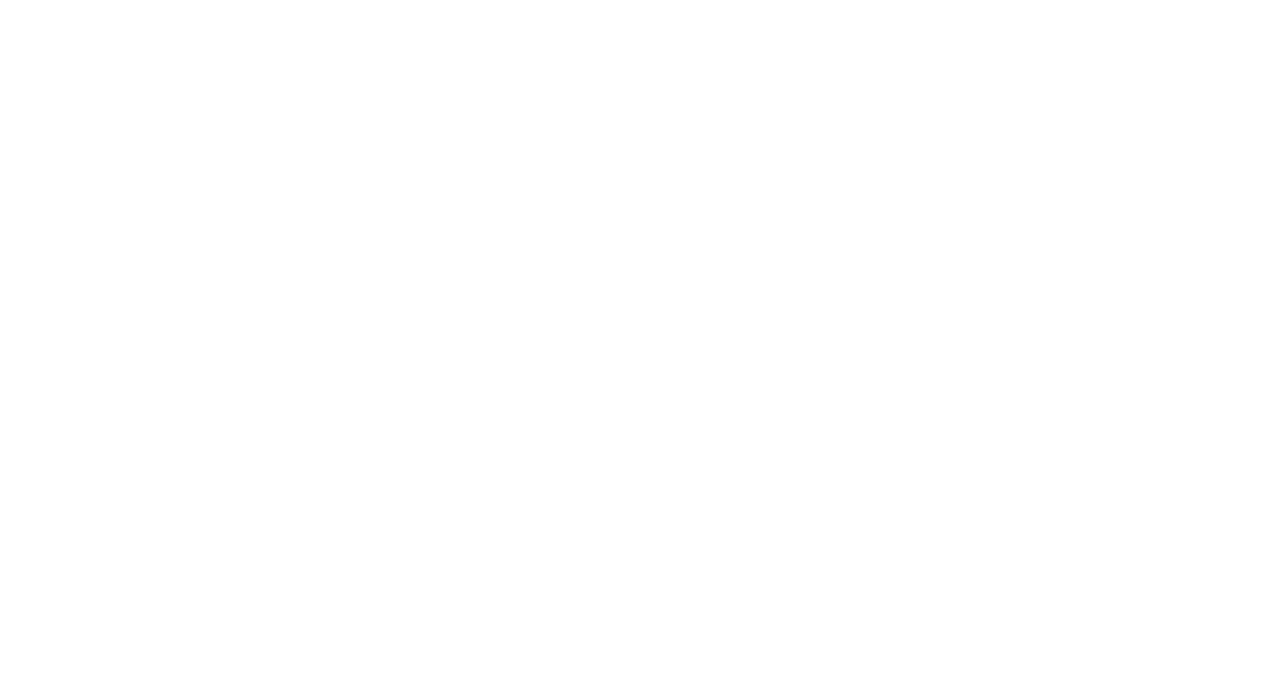
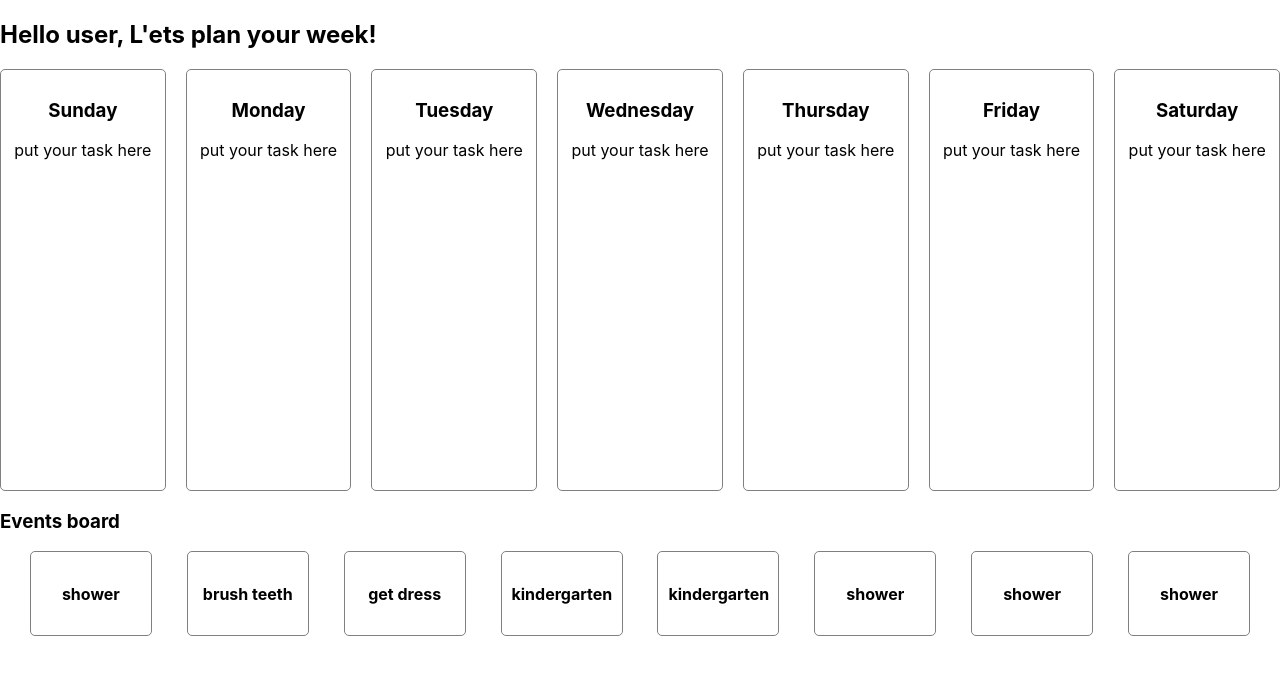
Before and after one commit to TamarShalmon/kids_calendar, a React (Create React App) app: page / in a window 1280 px wide. Shown: the top 674 px of the page. Built offline with nearby package versions, Linux system fonts and the light colour scheme.

Commit message:
start_basic

```diff
--- a/src/components/App.js
+++ b/src/components/App.js
@@ -1,9 +1,19 @@
 import './App.css';
+import Week from './Week';
+import days from '../days';
+import Events from './Events';
+import events from '../events';
 
 function App() {
+
   return (
     <div className="container">
-
+      <h2>Hello user, L'ets plan your week!</h2>
+      <Week days={days} />
+      <div>
+        <h3>Events board</h3>
+      <Events events={events} />
+      </div>
     </div>
   );
 }
--- /dev/null
+++ b/src/components/Day.css
@@ -0,0 +1,12 @@
+.day {
+    width: 200px;
+    height: 400px;
+    border: 1px solid gray;
+    padding: 10px;
+    border-radius: 5px;
+    text-align: center;
+  }
+
+  .product-image {
+    width: 100%;
+  }
--- /dev/null
+++ b/src/components/Day.js
@@ -0,0 +1,13 @@
+import React from 'react'
+import "./Day.css";
+
+function Day({ title, description }) {
+    return (
+        <div className='day'>
+            <h3>{title}</h3>
+            <p>{description}</p>
+        </div>
+    )
+}
+
+export default Day
--- /dev/null
+++ b/src/components/Event.css
@@ -0,0 +1,11 @@
+.event {
+    width: 100px;
+    border: 1px solid gray;
+    padding: 10px;
+    border-radius: 5px;
+    text-align: center;
+  }
+
+  .event-image {
+    width: 100%;
+  }
--- /dev/null
+++ b/src/components/Event.js
@@ -0,0 +1,13 @@
+import React from 'react'
+import "./Event.css";
+
+function Event({ title, image }) {
+    return (
+        <div className='event'>
+            <h4>{title}</h4>
+            <p>{image}</p>
+        </div>
+    )
+}
+
+export default Event
--- /dev/null
+++ b/src/components/Events.css
@@ -0,0 +1,6 @@
+.events {
+    display: flex;
+    flex-wrap: nowrap;
+    justify-content: space-evenly;
+    gap: 5px;
+  }
--- /dev/null
+++ b/src/components/Events.js
@@ -0,0 +1,19 @@
+import React from 'react'
+import Event from './Event'
+import './Events.css'
+
+
+function Events({ events }) {
+
+    return (
+        <div className='events'>
+            {events.map(event =>
+                <Event
+                    key={event.id}
+                    title={event.title}
+                    image={event.image} />)}
+        </div>
+    )
+}
+
+export default Events
--- /dev/null
+++ b/src/components/Week.css
@@ -0,0 +1,6 @@
+.week {
+    display: flex;
+    flex-wrap: nowrap;
+    justify-content: space-evenly;
+    gap: 20px;
+  }
--- /dev/null
+++ b/src/components/Week.js
@@ -0,0 +1,19 @@
+import React from 'react'
+import Day from './Day'
+import './Week.css'
+
+
+function Week({ days }) {
+
+    return (
+        <div className='week'>
+            {days.map(day =>
+                <Day
+                    key={day.id}
+                    title={day.title}
+                    description={day.description} />)}
+        </div>
+    )
+}
+
+export default Week
--- /dev/null
+++ b/src/days.js
@@ -0,0 +1,53 @@
+export default [
+    {
+        id: 1,
+        title: "Sunday",
+        task: "",
+        description: "put your task here",
+        category: "",
+        image: "",
+    },
+    {
+        id: 2,
+        title: "Monday",
+        task: "",
+        description: "put your task here",
+        category: "",
+        image: "",
+    },{
+        id: 3,
+        title: "Tuesday",
+        task: "",
+        description: "put your task here",
+        category: "",
+        image: "",
+    },{
+        id: 4,
+        title: "Wednesday",
+        task: "",
+        description: "put your task here",
+        category: "",
+        image: "",
+    },{
+        id: 5,
+        title: "Thursday",
+        task: "",
+        description: "put your task here",
+        category: "",
+        image: "",
+    },{
+        id: 6,
+        title: "Friday",
+        task: "",
+        description: "put your task here",
+        category: "",
+        image: "",
+    },{
+        id: 7,
+        title: "Saturday",
+        task: "",
+        description: "put your task here",
+        category: "",
+        image: "",
+    },
+];
--- /dev/null
+++ b/src/events.js
@@ -0,0 +1,50 @@
+export default [
+    {
+        id: 1,
+        title: "shower",
+        category: "",
+        image: "",
+    },
+    {
+        id: 2,
+        title: "brush teeth",
+        category: "",
+        image: "",
+    },
+    {
+        id: 3,
+        title: "get dress",
+        category: "",
+        image: "",
+    },
+    {
+        id: 4,
+        title: "kindergarten",
+        category: "",
+        image: "",
+    },
+    {
+        id: 5,
+        title: "kindergarten",
+        category: "",
+        image: "",
+    },
+    {
+        id: 6,
+        title: "shower",
+        category: "",
+        image: "",
+    },
+    {
+        id: 7,
+        title: "shower",
+        category: "",
+        image: "",
+    },
+    {
+        id: 8,
+        title: "shower",
+        category: "",
+        image: "",
+    },
+];
```
